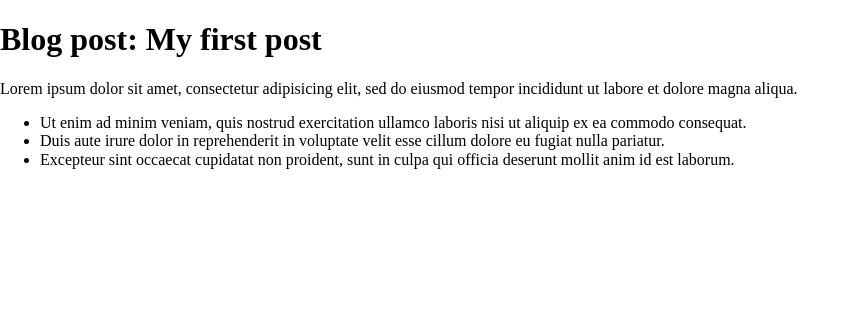
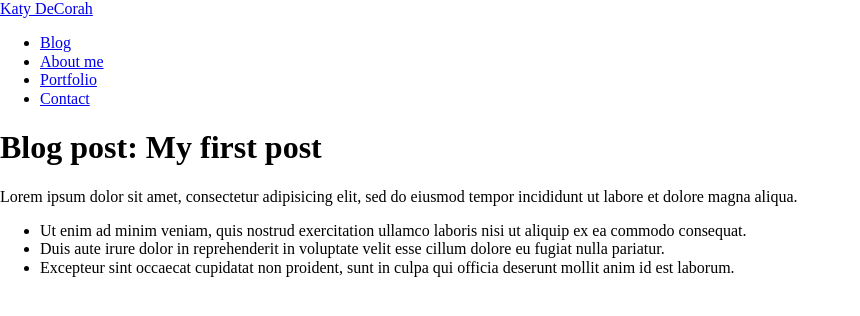
Before and after one commit to Jmartinez93a/jmartinez93a.github.io, a Jekyll site: the page built from _posts/2014-10-30-my-first-post.md, in a window 1280 px wide. Shown: the top 316 px of the page, without its empty margins (0-860 px from the left). Built offline with Jekyll 4.4.1, drawn with Linux system fonts in a browser that asks for light colours; nearby versions of some CDN libraries; library files that are not in the unit come from our copies.

Commit message:
added site title

```diff
--- a/_includes/head.html
+++ b/_includes/head.html
@@ -11,3 +11,17 @@
         <link href='http://fonts.googleapis.com/css?family=Open+Sans:400italic,400,700' rel='stylesheet' type='text/css'>
   </head>
   <body>
+
+<header class="site-header cf">
+            <div class="container">
+                <a href="#" class="site-title">Katy DeCorah</a>
+                <nav class="navbar">
+                    <ul class="header-nav">
+                        <li><a class="nav-link" href="#">Blog</a></li>
+                        <li><a class="nav-link" href="#">About me</a></li>
+                        <li><a class="nav-link" href="#">Portfolio</a></li>
+                        <li><a class="nav-link" href="#">Contact</a></li>
+                    </ul>
+                </nav>
+           </div> <!-- / container -->
+        </header><!-- / header -->
```
